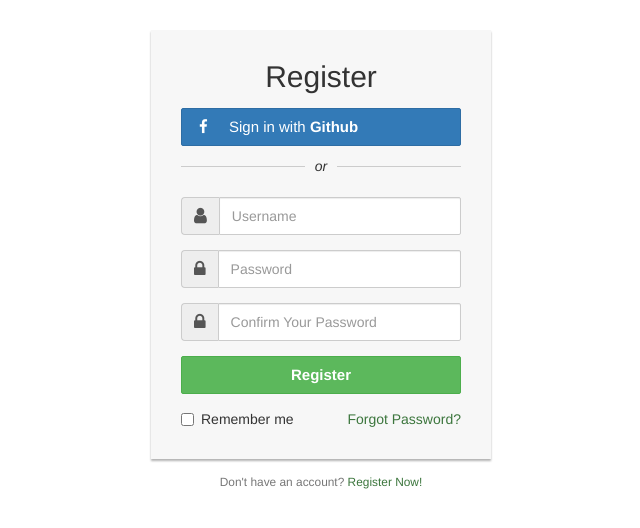
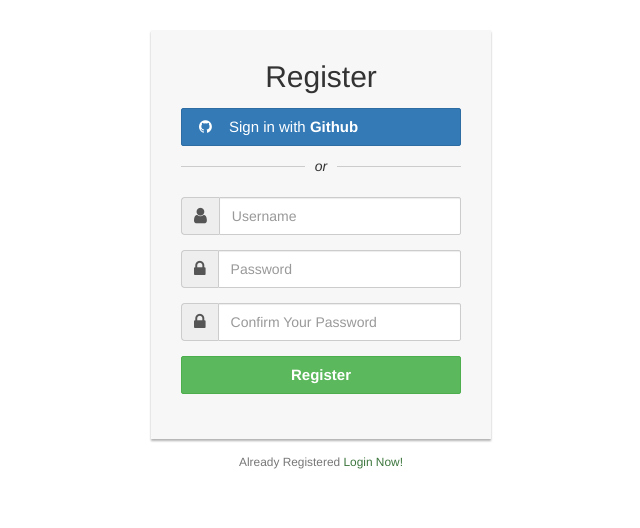
Before and after one commit to Shivamj075/Flask-0auth, a Flask app: page /Register in a window 1280 px wide. Shown: the top 528 px of the page, without its empty margins (319-959 px from the left). Run offline with Flask 2, Linux system fonts and the light colour scheme; some libraries are stand-ins or nearby versions.

Commit message:
Update register.html

```diff
--- a/templates/register.html
+++ b/templates/register.html
@@ -69,7 +69,7 @@
     <form action="/Register" method="post">
         <h2 class="text-center">Register</h2>
         <div class="text-center social-btn">
-            <a href="/github" class="btn btn-primary btn-block"><i class="fa fa-facebook"></i> Sign in with <b>Github</b></a>
+            <a href="/github" class="btn btn-primary btn-block"><i class="fa fa-github"></i> Sign in with <b>Github</b></a>
         </div>
 		<div class="or-seperator"><i>or</i></div>
         <div class="form-group">
@@ -93,13 +93,13 @@
         <div class="form-group">
             <button type="submit" class="btn btn-success btn-block login-btn">Register</button>
         </div>
-        <div class="clearfix">
+        <!-- <div class="clearfix">
             <label class="pull-left checkbox-inline"><input type="checkbox"> Remember me</label>
             <a href="#" class="pull-right text-success">Forgot Password?</a>
-        </div>
+        </div>   -->
 
     </form>
-    <div class="hint-text small">Don't have an account? <a href="/Register" class="text-success">Register Now!</a></div>
+    <div class="hint-text small">Already Registered <a href="/login" class="text-success">Login Now!</a></div>
 </div>
 </body>
 </html>
```
